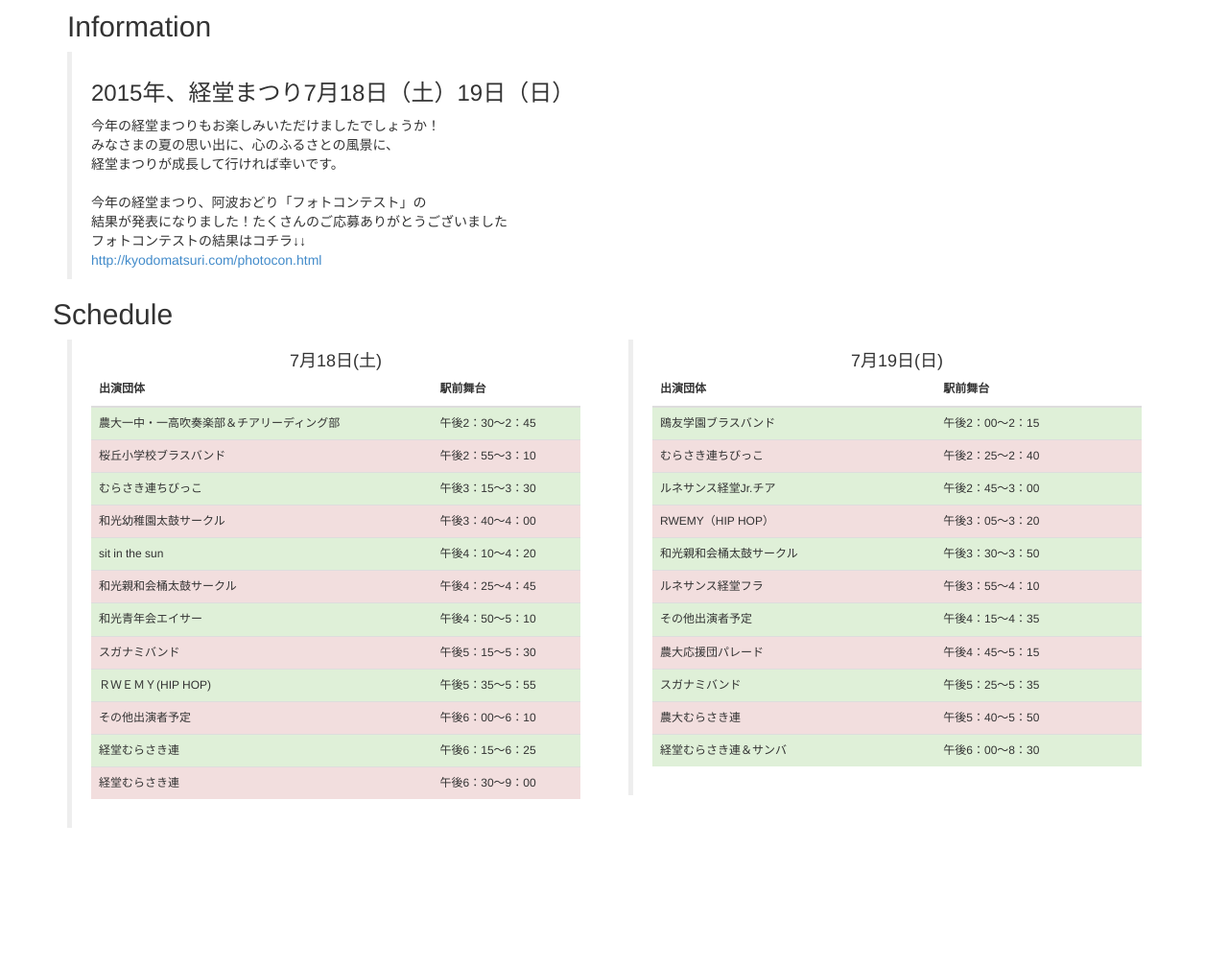
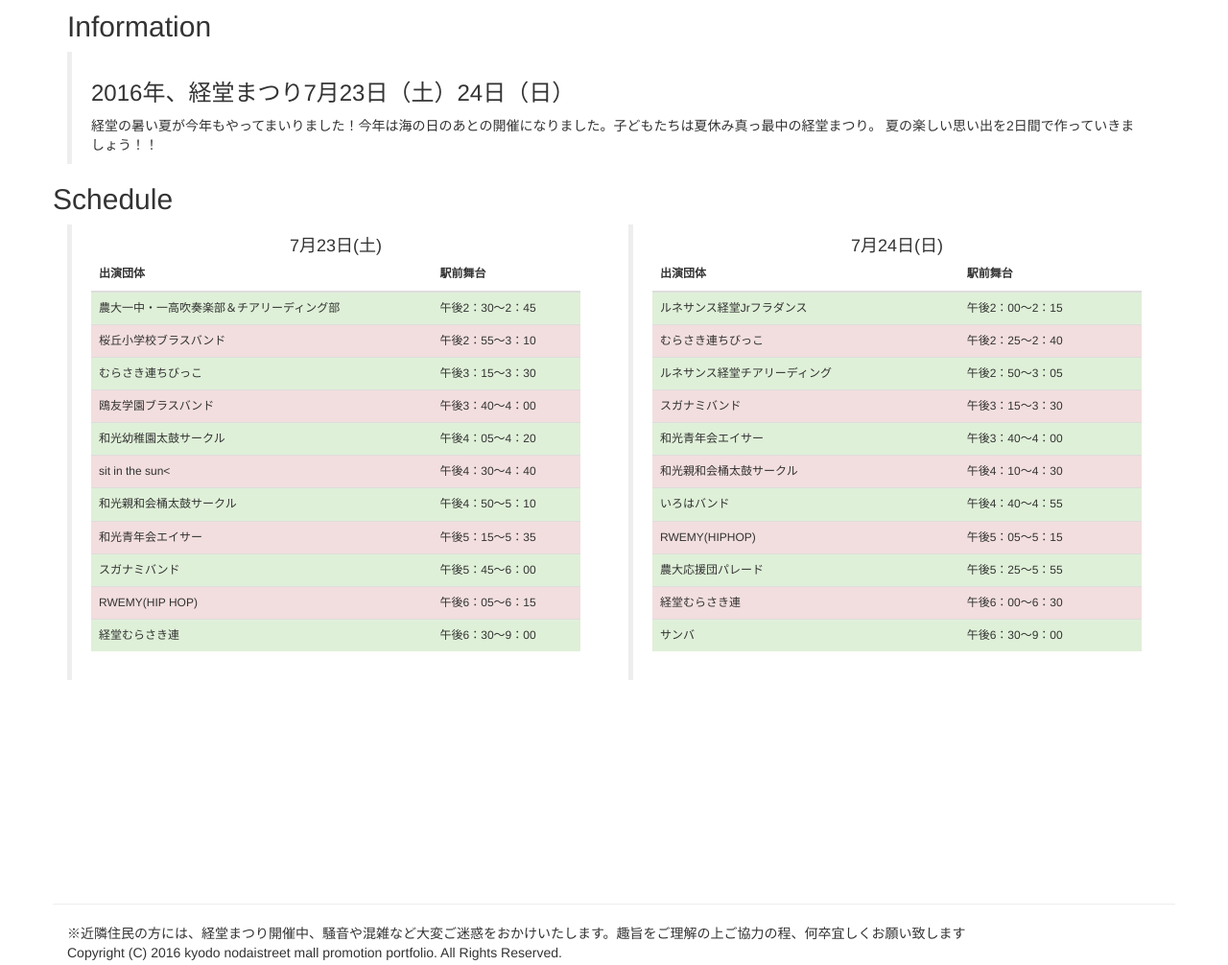
Before and after one commit to kyodomatsuri/kyodomatsuri, a plain HTML site: page index.html in a window 1280 px wide. Shown: the part 480-1486 px from the top of the page at 96% size. Drawn offline with nearby package versions, Linux system fonts and the light colour scheme; grey boxes are pictures that could not be loaded.

Commit message:
16.0723
16年

```diff
--- a/index.html
+++ b/index.html
@@ -109,15 +109,9 @@ font-size: 18px;
 <h2>Information</h2><!-- Introduction -->
 <blockquote>
 
-<p><h3>2015年、経堂まつり7月18日（土）19日（日）</h3>
-<p>今年の経堂まつりもお楽しみいただけましたでしょうか！<br>
-みなさまの夏の思い出に、心のふるさとの風景に、<br>
-経堂まつりが成長して行ければ幸いです。<br>
-<br>
-今年の経堂まつり、阿波おどり「フォトコンテスト」の<br>
-結果が発表になりました！たくさんのご応募ありがとうございました<br>
-フォトコンテストの結果はコチラ↓↓<br>
-<a href="http://kyodomatsuri.com/photocon.html">http://kyodomatsuri.com/photocon.html</a>
+<p><h3>2016年、経堂まつり7月23日（土）24日（日）</h3>
+<p>経堂の暑い夏が今年もやってまいりました！今年は海の日のあとの開催になりました。子どもたちは夏休み真っ最中の経堂まつり。
+	夏の楽しい思い出を2日間で作っていきましょう！！
 
 </p>
 </blockquote>
@@ -131,7 +125,7 @@ font-size: 18px;
 
 <blockquote>
 <table class="table table-striped table-hover ">
-<caption>7月18日(土)</caption>
+<caption>7月23日(土)</caption>
   <thead>
         <th>出演団体</th>
       <th>駅前舞台</th>
@@ -147,22 +141,20 @@ font-size: 18px;
 	<td>むらさき連ちびっこ</td>
 	<td>午後3：15～3：30</td>
 	<tr class="danger">
-	<td>和光幼稚園太鼓サークル</td><td>午後3：40～4：00</td>
+	<td>鴎友学園ブラスバンド</td><td>午後3：40～4：00</td>
 	</tr><tr class="success">
-	<td>sit in the sun</td><td>午後4：10～4：20</td>
+	<td>和光幼稚園太鼓サークル</td><td>午後4：05～4：20</td>
 	<tr class="danger">
-	<td>和光親和会桶太鼓サークル</td><td>午後4：25～4：45</td>
+	<td>sit in the sun<</td><td>午後4：30～4：40</td>
     </tr><tr class="success">
-	<td>和光青年会エイサー</td><td>午後4：50～5：10</td>
+	<td>和光親和会桶太鼓サークル</td><td>午後4：50～5：10</td>
 	<tr class="danger">
-	<td>スガナミバンド</td><td>午後5：15～5：30</td>
+	<td>和光青年会エイサー</td><td>午後5：15～5：35</td>
     </tr><tr class="success">
-	<td>ＲＷＥＭＹ(HIP HOP)</td><td>午後5：35～5：55</td>
+	<td>スガナミバンド</td><td>午後5：45～6：00</td>
 	<tr class="danger">
-	<td>その他出演者予定</td><td>午後6：00～6：10</td>
+	<td>RWEMY(HIP HOP)</td><td>午後6：05～6：15</td>
     </tr><tr class="success">
-	<td>経堂むらさき連</td><td>午後6：15～6：25</td>
-	<tr class="danger">
 	<td>経堂むらさき連</td><td>午後6：30～9：00</td>
 
 	</tr></tbody></table>
@@ -177,45 +169,45 @@ font-size: 18px;
 
 <blockquote>
 <table class="table table-striped table-hover ">
-<caption>7月19日(日)</caption>
+<caption>7月24日(日)</caption>
   <thead>
         <th>出演団体</th>
       <th>駅前舞台</th>
     </thead>
   <tbody>
     <tr class="success">
-	<td>鴎友学園ブラスバンド</td>
+	<td>ルネサンス経堂Jrフラダンス</td>
 	<td>午後2：00～2：15</td>
 	</tr><tr class="danger">
 	<td>むらさき連ちびっこ</td>
 	<td>午後2：25～2：40</td>
     </tr><tr class="success">
-	<td>ルネサンス経堂Jr.チア</td>
-	<td>午後2：45～3：00</td>
+	<td>ルネサンス経堂チアリーディング</td>
+	<td>午後2：50～3：05</td>
 	<tr class="danger">
-	<td>RWEMY（HIP HOP）</td>
-	<td>午後3：05～3：20</td>
+	<td>スガナミバンド</td>
+	<td>午後3：15～3：30</td>
 	</tr><tr class="success">
+	<td>和光青年会エイサー</td>
+	<td>午後3：40～4：00</td>
+	<tr class="danger">
 	<td>和光親和会桶太鼓サークル</td>
-	<td>午後3：30～3：50</td>
+	<td>午後4：10～4：30</td>
+    </tr><tr class="success">
+	<td>いろはバンド</td>
+	<td>午後4：40～4：55</td>
 	<tr class="danger">
-	<td>ルネサンス経堂フラ</td>
-	<td>午後3：55～4：10</td>
+	<td>RWEMY(HIPHOP)</td>
+	<td>午後5：05～5：15</td>
     </tr><tr class="success">
-	<td>その他出演者予定</td>
-	<td>午後4：15～4：35</td>
-	<tr class="danger">
 	<td>農大応援団パレード</td>
-	<td>午後4：45～5：15</td>
+	<td>午後5：25～5：55</td>
+	</tr><tr class="danger">
+	<td>経堂むらさき連</td>
+	<td>午後6：00～6：30</td>
     </tr><tr class="success">
-	<td>スガナミバンド</td>
-	<td>午後5：25～5：35</td>
-	</tr><tr class="danger">
-	<td>農大むらさき連</td>
-	<td>午後5：40～5：50</td>
-    </tr><tr class="success">
-	<td>経堂むらさき連＆サンバ</td>
-	<td>午後6：00～8：30</td>
+	<td>サンバ</td>
+	<td>午後6：30～9：00</td>
 	</tr></tbody></table>
 
 
@@ -230,7 +222,7 @@ font-size: 18px;
     <!-- Footer -->
     <footer class="footer">
     <caption>※近隣住民の方には、経堂まつり開催中、騒音や混雑など大変ご迷惑をおかけいたします。趣旨をご理解の上ご協力の程、何卒宜しくお願い致します</caption>
-      <p>Copyright (C) 2015 kyodo nodaistreet mall promotion portfolio. All Rights Reserved.</p>
+      <p>Copyright (C) 2016 kyodo nodaistreet mall promotion portfolio. All Rights Reserved.</p>
 	</footer>
 </div>
 
```
Also changed, not shown: introduction.html (+3 -7 lines), 4 other files.
